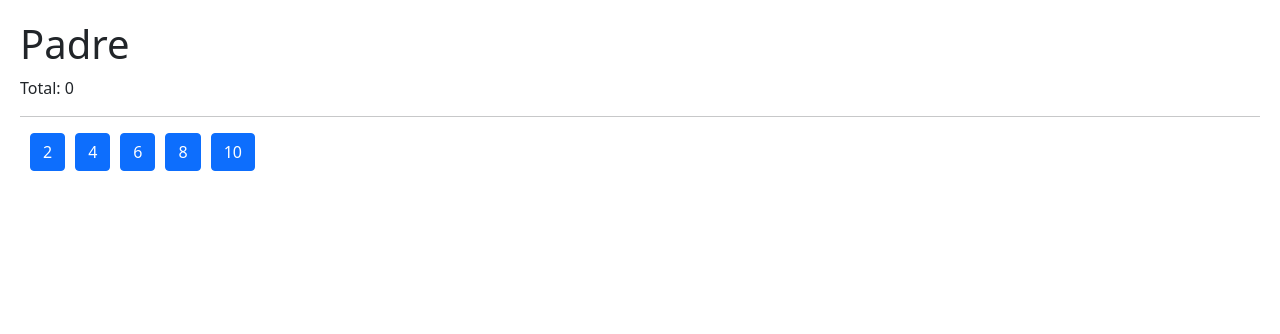
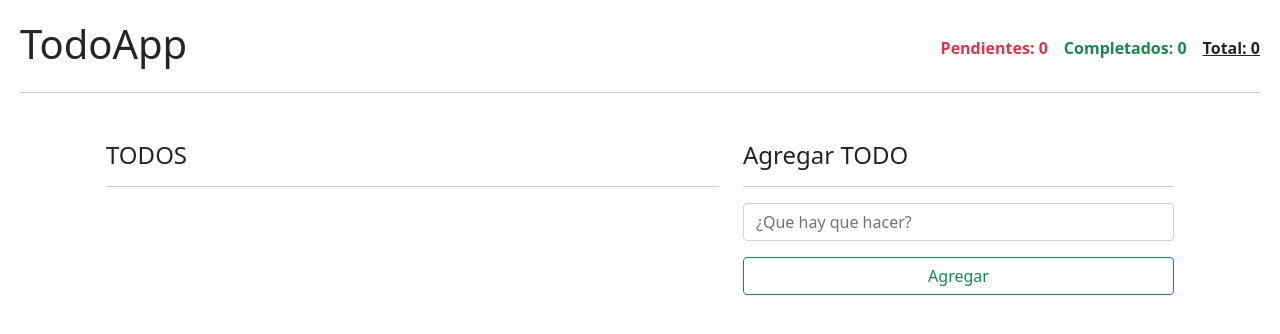
Before and after one commit to tonatiujsanchez/hook-app, a React (Vite) app: page / in a window 1280 px wide. Shown: the top 334 px of the page. Built offline with nearby package versions, Linux system fonts and the light colour scheme.

Commit message:
useReducer añadido

```diff
--- /dev/null
+++ b/src/08-useReducer/TodoAdd.jsx
@@ -0,0 +1,45 @@
+import { useForm } from '../hooks'
+
+
+export const TodoAdd = ({ onNewTodo }) => {
+
+    const { description, onInputChange, onResetForm } = useForm({
+        description: ''
+    })
+
+
+    const onFormSubmit = (ev) => {
+        ev.preventDefault()
+
+        if (description.trim() === '') { return }
+
+        const newTodo = {
+            id: new Date().getTime() * 2,
+            description,
+            done: false
+        }
+
+        onNewTodo( newTodo )
+        onResetForm()
+    }
+
+
+    return (
+        <form onSubmit={onFormSubmit} className="d-grid gap-3">
+            <input
+                type="text"
+                name="description"
+                value={description}
+                onChange={ onInputChange }
+                placeholder="¿Que hay que hacer?"
+                className="form-control"
+            />
+            <button
+                type="submit"
+                className="btn btn-outline-success mx-0"
+            >
+                Agregar
+            </button>
+        </form>
+    )
+}
--- /dev/null
+++ b/src/08-useReducer/TodoApp.jsx
@@ -0,0 +1,48 @@
+
+
+import { useTodo } from "../hooks"
+
+import { TodoAdd } from "./TodoAdd"
+import { TodoList } from "./TodoList"
+
+
+export const TodoApp = () => {
+
+    const {
+        todos,
+        todosCount,
+        todosCompletedCount,
+        todosPendingCount,
+        handleNewTodo,
+        handleRemoveTodo,
+        handleToggleTodo
+    } = useTodo()
+
+    return (
+        <>
+            <header className="d-flex justify-content-between align-items-center">
+                <h1>TodoApp</h1>
+                <div className="d-flex gap-3 align-items-center">
+                    <p className="m-0 text-danger fw-bold">Pendientes: { todosPendingCount }</p>
+                    <p className="m-0 text-success fw-bold">Completados: { todosCompletedCount }</p>
+                    <p className="m-0 fw-bold text-decoration-underline">Total: { todosCount }</p>
+                </div>
+            </header>
+            <hr />
+            <div className="row container mx-auto mt-5">
+                <div className="col-7">
+                    {/* TodoList */}
+                    <h4>TODOS</h4>
+                    <hr />
+                    <TodoList todos={ todos } onRemoveTodo={ handleRemoveTodo } onToggleTodo={ handleToggleTodo } />
+                </div>
+                <div className="col-5">
+                    <h4>Agregar TODO</h4>
+                    <hr />
+                    {/* TodoAdd */}
+                    <TodoAdd onNewTodo={ handleNewTodo } />
+                </div>
+            </div>
+        </>
+    )
+}
--- /dev/null
+++ b/src/08-useReducer/TodoItem.jsx
@@ -0,0 +1,22 @@
+
+
+
+export const TodoItem = ({ todo, onRemoveTodo, onToggleTodo }) => {
+
+
+    return (
+        <li
+            onClick={ ()=>onToggleTodo( todo.id ) }
+            className="list-group-item d-flex justify-content-between align-items-center pointer"
+        >
+            <span className={ todo.done ? 'text-decoration-line-through text-secondary' : '' }>
+                { todo.description }
+            </span>
+            <button
+                onClick={ ()=> onRemoveTodo ( todo.id ) }
+                className="btn btn-danger">
+                    Borrar
+            </button>
+        </li>
+    )
+}
--- /dev/null
+++ b/src/08-useReducer/TodoList.jsx
@@ -0,0 +1,20 @@
+import React from 'react'
+import { TodoItem } from './TodoItem'
+
+export const TodoList = ({ todos=[], onRemoveTodo, onToggleTodo }) => {
+
+    return (
+        <ul className="list-group">
+            {
+                todos.map( todo => (
+                    <TodoItem
+                        key={todo.id}
+                        todo={ todo }
+                        onRemoveTodo={ onRemoveTodo }
+                        onToggleTodo={ onToggleTodo }
+                    />
+                ))
+            }
+        </ul>
+    )
+}
--- /dev/null
+++ b/src/08-useReducer/intro-Reducer.js
@@ -0,0 +1,39 @@
+
+
+
+
+const initalSate = [
+    {
+        id: 1,
+        toto: 'Recolectar la piedra del Alma',
+        done: false
+    }
+]
+
+
+const todoReducer = ( state = initalSate, action = {} ) => {
+
+    if( action.type === '[TODO] - add todo' ){
+        return [...state, action.payload]
+    }
+
+    return state
+}
+
+let todos = todoReducer()
+
+
+const newTodo =     {
+    id: 2,
+    toto: 'Recolectar la piedra del poder',
+    done: false
+}
+
+const addTodoAction = {
+    type: '[TODO] - add todo',
+    payload: newTodo
+}
+
+todos = todoReducer( todos, addTodoAction )
+
+console.log({state: todos });
--- /dev/null
+++ b/src/08-useReducer/todoReducer.js
@@ -0,0 +1,22 @@
+
+
+
+
+export const todoReducer = ( initalSate = [], action ) => {
+
+    switch (action.type) {
+
+        case '[TODO] - Add Todo':
+            return [  ...initalSate, action.payload ]
+
+        case '[TODO] - Remove Todo':
+            return initalSate.filter( todo => todo.id !== action.payload )
+
+        case '[TODO] - Toggle Todo':
+            return initalSate.map( todo => todo.id === action.payload ? ({ ...todo, done: !todo.done }) : todo )
+
+        default:
+            return initalSate
+    }
+
+}
--- a/src/hooks/index.js
+++ b/src/hooks/index.js
@@ -1,3 +1,4 @@
 export * from './useCounter'
 export * from './useFetch'
 export * from './useForm'
+export * from './useTodo'
--- /dev/null
+++ b/src/hooks/useTodo.js
@@ -0,0 +1,43 @@
+import { useEffect, useReducer } from "react"
+
+import { todoReducer } from "../08-useReducer/todoReducer"
+
+
+const initialState = []
+
+const init = () => {
+    return JSON.parse(localStorage.getItem('todoReducer')) || []
+}
+
+
+export const useTodo = () => {
+
+    const [ todos, dispatch ] = useReducer(todoReducer, initialState, init)
+
+    useEffect(()=> {
+        localStorage.setItem( 'todoReducer', JSON.stringify(todos) )
+    },[todos])
+
+
+    const handleNewTodo = ( todo ) => {
+        dispatch({type:'[TODO] - Add Todo', payload: todo})
+    }
+
+    const handleRemoveTodo = ( idTodo ) => {
+        dispatch({type:'[TODO] - Remove Todo', payload: idTodo})
+    }
+
+    const handleToggleTodo = ( idTodo ) => {
+        dispatch({type:'[TODO] - Toggle Todo', payload: idTodo})
+    }
+
+    return {
+        todos,
+        todosCount: todos.length,
+        todosPendingCount: todos.filter(t=> !t.done).length,
+        todosCompletedCount: todos.filter(t=> t.done).length,
+        handleNewTodo,
+        handleRemoveTodo,
+        handleToggleTodo
+    }
+}
--- a/src/main.jsx
+++ b/src/main.jsx
@@ -11,7 +11,10 @@ import ReactDOM from 'react-dom/client'
 // import { Memorize } from './06-memos/Memorize'
 // import { MemoHook } from './06-memos/MemoHook'
 // import { CallbackHook } from './06-memos/CallbackHook'
-import { Padre } from './07-tarea-memo/Padre'
+// import { Padre } from './07-tarea-memo/Padre'
+// import './08-useReducer/intro-Reducer'
+import { TodoApp } from './08-useReducer/TodoApp'
+
 
 
 
@@ -20,6 +23,6 @@ import './index.css'
 
 ReactDOM.createRoot(document.getElementById('root')).render(
   // <React.StrictMode>
-    <Padre />
+    <TodoApp />
   // </React.StrictMode>,
 )
```
Also changed, not shown: 1 other file (tests, documents, lock files or other folders).
